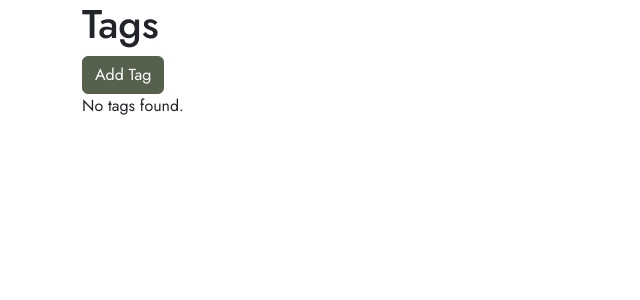
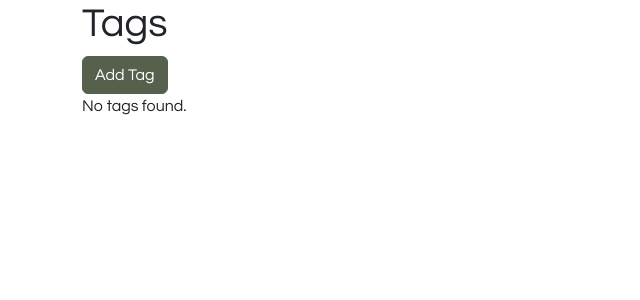
Before and after one commit to kishanpatel789/patel_recipe_app, a Flask app: page /tag in a window 1280 px wide. Shown: the top 300 px of the page, without its empty margins (0-640 px from the left). Run offline with Flask 3, Linux system fonts and the light colour scheme; some libraries are stand-ins or nearby versions.

Commit message:
Change font to Questrial

```diff
--- a/application/static/scss/styles.scss
+++ b/application/static/scss/styles.scss
@@ -3,10 +3,10 @@ $primary: #56614D;
 $text-color: #2D3945;
 
 // Import Bootstrap from the CDN
-@import url('https://fonts.googleapis.com/css2?family=Jost:wght@300;400;500&family=Roboto:wght@100;400;500&display=swap');
+@import url('https://fonts.googleapis.com/css2?family=Questrial&display=swap');
 @import '../bootstrap-5.3.2/scss/bootstrap';
 
 // Your custom styles go here
 :root {
-    --bs-body-font-family: 'Jost', sans-serif;
+    --bs-body-font-family: 'Questrial', sans-serif;
 }
```
Also changed, not shown: application/static/scss/styles.css, 1 other file.
